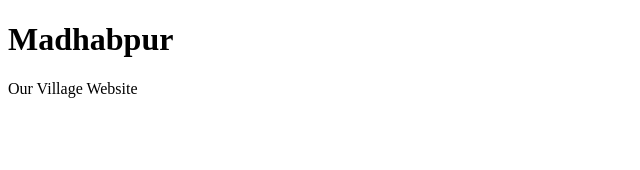
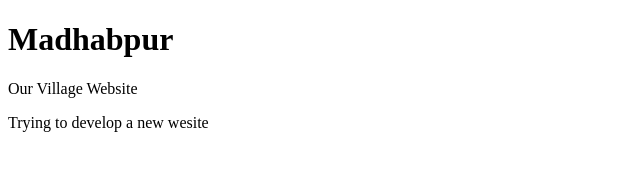
Before and after one commit to mhrhabibur/madhabpur, a plain HTML site: page index.html in a window 1280 px wide. Shown: the whole page, without its empty margins (0-640 px from the left). Drawn offline with Linux system fonts and the light colour scheme.

```diff
--- a/index.html
+++ b/index.html
@@ -6,5 +6,6 @@
 <body>
   <h1>Madhabpur</h1>
   <p>Our Village Website</p>
+  <P> Trying to develop a new wesite</P>
 </body>
 </html>
```
Also changed, not shown: 1 other file.
